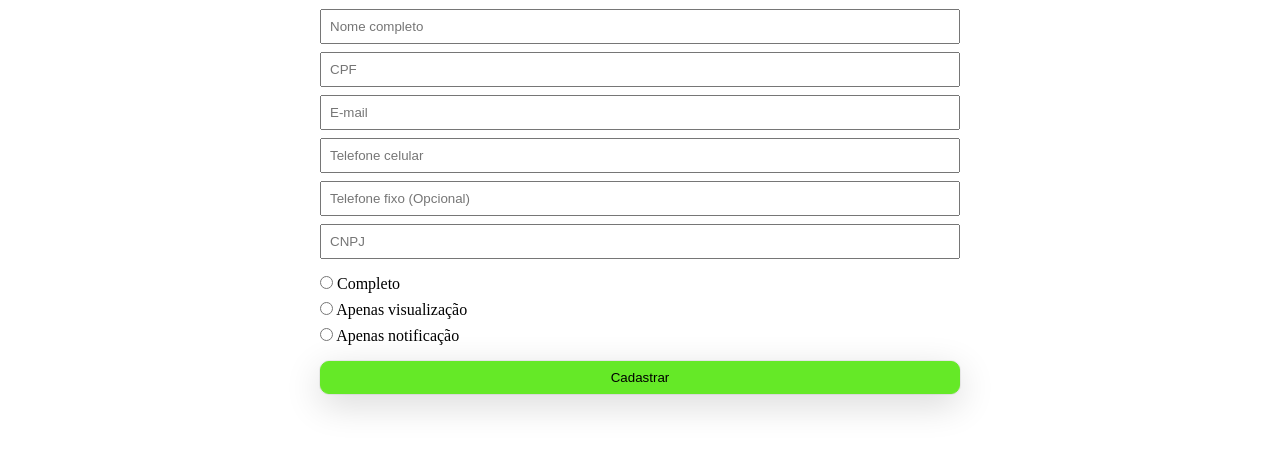
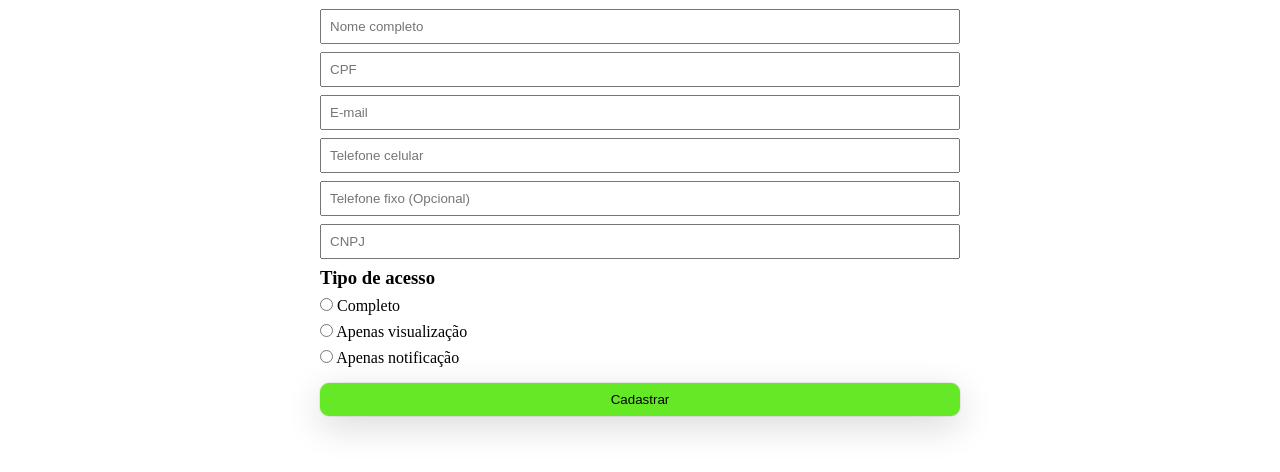
Before and after one commit to EdmarAugust0/localiza, a plain HTML site: page index.html in a window 1280 px wide. Shown: the part 260-732 px from the top of the page. Drawn offline with Linux system fonts and the light colour scheme.

Commit message:
adicionando tipo de gestor

```diff
--- a/index.html
+++ b/index.html
@@ -33,6 +33,9 @@
                 <input class="input" type="tel" placeholder="Telefone fixo (Opcional)">
                 <input class="input" type="number" placeholder="CNPJ" required>
 
+                <div class="tipo">
+                    <h3>Tipo de acesso</h3>
+                </div>
                 <div class="radio">
                     <div class="div1">
                         <input class="input-radio" type="radio" id="completo" name="escolha" required>
```
